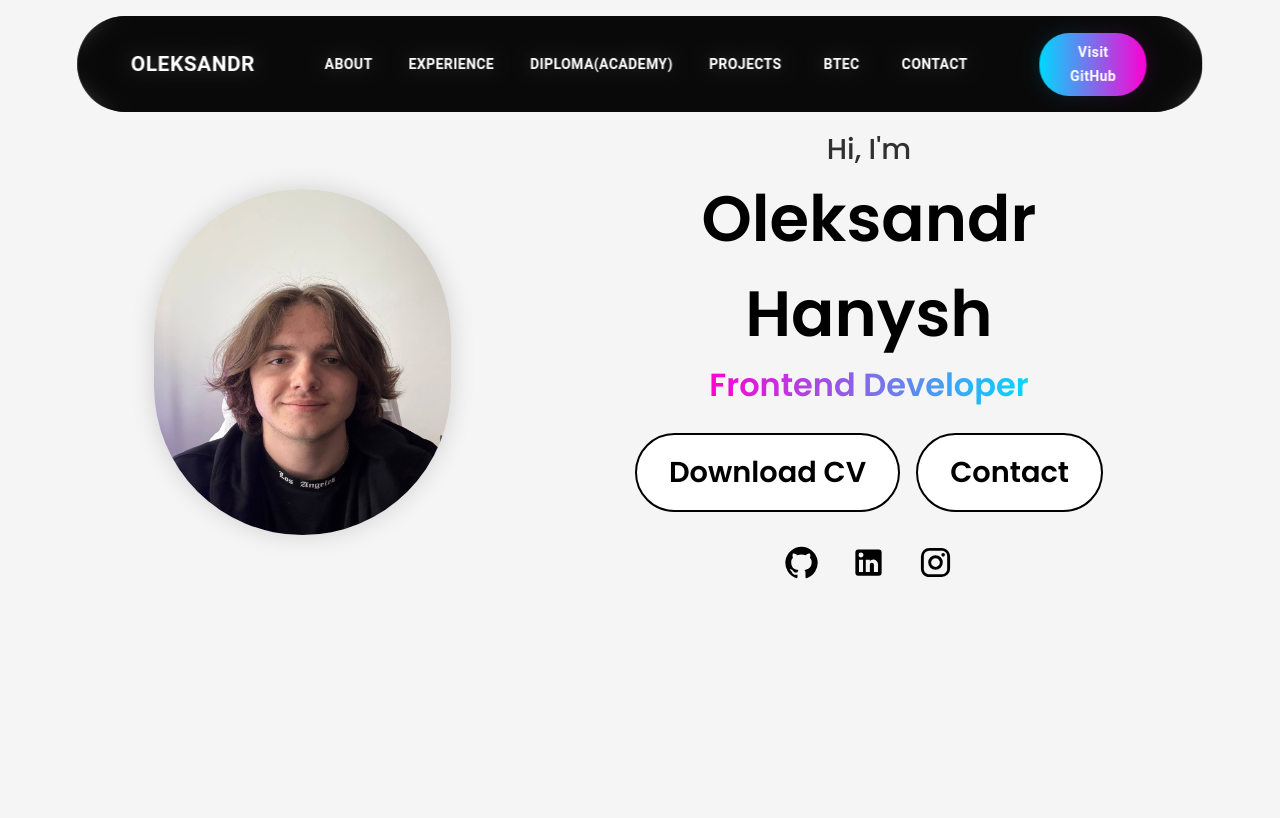
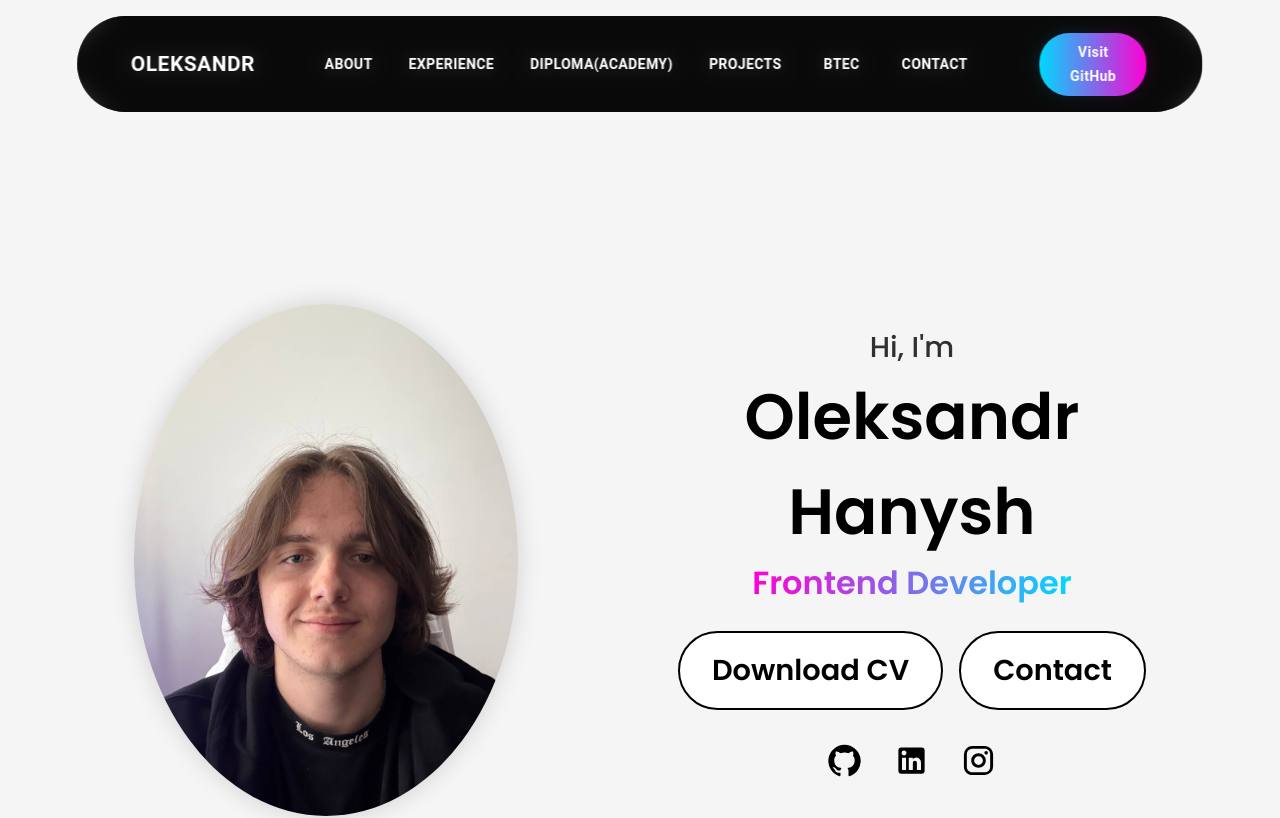
Before and after one commit to 7scaiman/portfolio, a React (Vite) app: page / in a window 1280 px wide. Shown: the top 818 px of the page. Built offline with nearby package versions, Linux system fonts and the light colour scheme.

Commit message:
img fixing

```diff
--- a/src/components/CSS/Main.css
+++ b/src/components/CSS/Main.css
@@ -1,15 +1,18 @@
-
 .about{
     display: flex;
     align-items: center;
     justify-content: center;
     gap: 10rem;
+
+    min-height: auto;
+    padding-top: 11rem;
+    padding-bottom: 6rem;
 }
-
 a{
     color: black;
     text-decoration: none;
 }
+
 .info-box{
     display: flex;
     flex-direction: column;
@@ -17,33 +20,40 @@ a{
     text-align: center;
     justify-content: center;
     gap: 1.5rem;
+}
 
-}
 .info-box h3{
     font-size: 1.8rem;
     font-weight: 500;
     opacity: 0.8;
 }
+
 .about img{
-    height: 27vw;
-    width: 27vw;
-    border-radius: 100rem;
+    width: 32rem;
+    height: 32rem;
+    border-radius: 50%;
+    object-fit: cover;
+}
 
-}
 .info-box h1{
     font-size: 4rem;
     font-weight: 600;
 }
+
 .info-box span{
     background: linear-gradient(90deg,#ff00d4, #00d9ff);
     background-clip: text;
+    -webkit-background-clip: text;
     color: transparent;
     font-size: 2rem;
+    font-weight: 600;
 }
+
 .btn-group{
     display: flex;
     gap: 1rem;
 }
+
 .btn{
     border-radius: 3rem;
     padding: 0.5rem 1.5rem;
@@ -53,55 +63,57 @@ a{
     text-wrap: nowrap;
     transition: 0.2s ease-in-out;
 }
+
 .btn:hover{
     background-color: black;
     color: white;
 }
+
 .socials{
     display: flex;
     gap: 2rem;
 }
+
 .socials a{
     font-size: 2.5rem !important;
     cursor: pointer;
     transition: 0.2s ease-in-out;
 }
+
 .socials a:hover{
     transform: scale(1.1);
 }
-.contact-dialog .MuiDialog-paper {
+
+.contact-dialog .MuiDialog-paper{
     border-radius: 1.5rem;
     padding: 1rem;
     width: 320px;
 }
 
-.contact-dialog .MuiDialogTitle-root {
+.contact-dialog .MuiDialogTitle-root{
     font-size: 1.5rem;
     font-weight: 600;
     padding-bottom: 0.5rem;
 }
 
-.contact-dialog .MuiDialogContent-root {
+.contact-dialog .MuiDialogContent-root{
     display: flex;
     flex-direction: column;
     gap: 0.3rem;
     padding-top: 0;
 }
 
-.contact-dialog .MuiDialogContent-root p {
+.contact-dialog .MuiDialogContent-root p{
     margin: 0.2rem 0;
     font-size: 1rem;
 }
 
-.contact-dialog .MuiDialogActions-root {
+.contact-dialog .MuiDialogActions-root{
     justify-content: center;
     padding-top: 1rem;
 }
 
-.contact-dialog .btn {
+.contact-dialog .btn{
     padding: 0.4rem 1.4rem;
     font-size: 1rem;
 }
-.contact-dialog .MuiDialogContent-root p {
-    margin: 0.2rem 0;
-}
```
